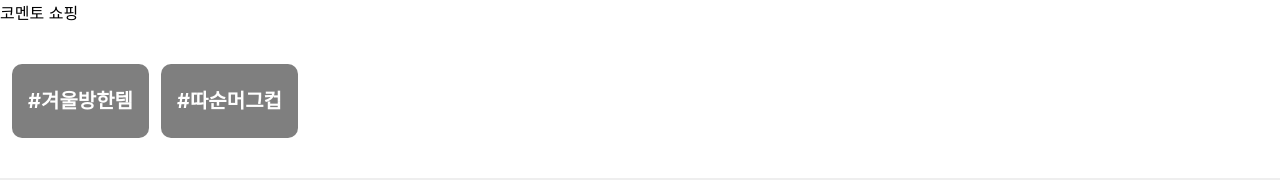
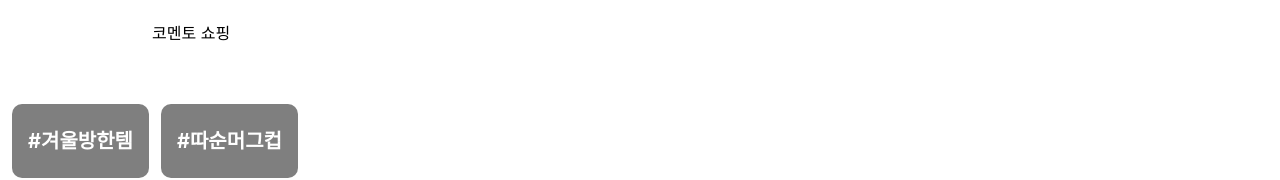
Before and after one commit to chaeeunj/comento-shopping, a React (Create React App) app: page /comento-shop/ in a window 1280 px wide. Shown: the top 180 px of the page. Built offline with nearby package versions, Linux system fonts and the light colour scheme.

Commit message:
feat: Navigation 파일에 디자인 적용

```diff
--- a/src/components/Navigation.jsx
+++ b/src/components/Navigation.jsx
@@ -1,9 +1,15 @@
+import styled from 'styled-components';
+
 const Navigation = () => {
   return (
     <div>
-      <div> 코멘토 쇼핑 </div>
+      <TitleStyled> 코멘토 쇼핑 </TitleStyled>
     </div>
   );
 };
 
 export default Navigation;
+
+const TitleStyled = styled.div`
+  padding: 20px 152px;
+`;
```
